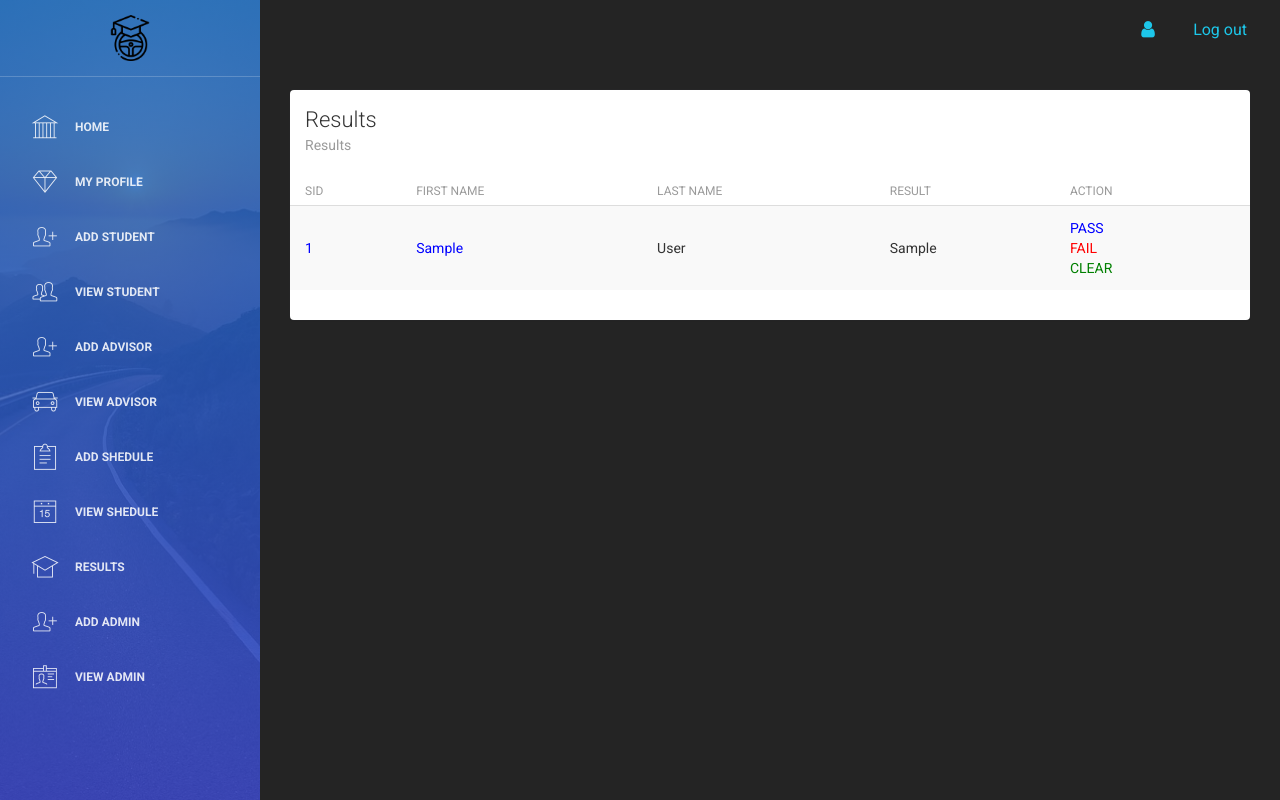
After one commit to nimesh2021/Aradhana_LMS, a PHP site: page /Employee/results.php in a window 1280 px wide. The commit adds this page. Run offline with PHP 8.4, Linux system fonts and the light colour scheme; the visitor is signed in with stand-in values (Sample User, id 1); tables that the repository leaves empty or names only in its code hold one stand-in row (values such as "Sample post"); some libraries are stand-ins or nearby versions.

Commit message:
Finalizing

```diff
--- a/Employee/add_users.php
+++ b/Employee/add_users.php
@@ -138,6 +138,7 @@ include 'validation.php';
 
                    <?php
                    $password = 12345678;
+                   $exam = "Not Attempted";
                    if(isset($_POST["submit1"])){
                        $f_name = check_strings($_POST["fname"]);
                        $l_name = check_strings($_POST["lname"]);
@@ -180,7 +181,7 @@ include 'validation.php';
                         <?php
 
                     }else{
-                        if (!mysqli_query($link,"INSERT into student (fname,lname,dob,gender,email,tp,address,nic,package,group1,password) values('$_POST[fname]','$_POST[lname]','$_POST[dob1]','$_POST[gender]','$_POST[email]','$_POST[phone]','$_POST[address1]','$_POST[nic]','$_POST[package]','$_POST[group1]','$password')")){
+                        if (!mysqli_query($link,"INSERT into student (fname,lname,dob,gender,email,tp,address,nic,package,group1,password,exam) values('$_POST[fname]','$_POST[lname]','$_POST[dob1]','$_POST[gender]','$_POST[email]','$_POST[phone]','$_POST[address1]','$_POST[nic]','$_POST[package]','$_POST[group1]','$password','$exam')")){
                             mysqli_error($link);
                         }
                         ?>
--- /dev/null
+++ b/Employee/assets/css/main.css
@@ -0,0 +1,13 @@
+.fail:hover{
+
+    color: rgb(219, 165, 94);
+
+}
+
+.pass:hover{
+    color: rgb(9, 214, 241);
+}
+
+.clear:hover{
+    color: chartreuse;
+}
--- a/Employee/header.php
+++ b/Employee/header.php
@@ -47,17 +47,15 @@ if(empty($_SESSION['aid'])){
     <meta name="viewport" content="width=device-width" />
 
 
-    <!-- Bootstrap core CSS     -->
     <link href="assets/css/bootstrap.min.css" rel="stylesheet" />
 
-    <!-- Animation library for notifications   -->
+
     <link href="assets/css/animate.min.css" rel="stylesheet"/>
 
-    <!--  Light Bootstrap Table core CSS    -->
     <link href="assets/css/light-bootstrap-dashboard.css?v=1.4.0" rel="stylesheet"/>
 
+    <link href="assets/css/main.css" rel="stylesheet" />
 
-    <!--  CSS for Demo Purpose, don't include it in your project     -->
     <link href="assets/css/demo.css" rel="stylesheet" />
 
 
@@ -166,6 +164,12 @@ if(empty($_SESSION['aid'])){
                         <p>View Shedule</p>
                     </a>
                 </li>
+                <li>
+                    <a href="results.php">
+                        <i class="pe-7s-study"></i>
+                        <p>Results</p>
+                    </a>
+                </li>
                 <?php
                 if($_SESSION['role']=="Admin"){
                 ?>
@@ -206,10 +210,7 @@ if(empty($_SESSION['aid'])){
                 <div class="collapse navbar-collapse">
                     <ul class="nav navbar-nav navbar-left">
                         <li>
-                            <a href="index.php" class="dropdown-toggle" data-toggle="dropdown">
 
-								<p class="hidden-lg hidden-md">Dashboard</p>
-                            </a>
                         </li>
 
 
--- /dev/null
+++ b/Employee/results.php
@@ -0,0 +1,69 @@
+<?php
+include 'header.php';
+include 'connection.php';
+
+$res=mysqli_query($link,"SELECT * FROM student");
+?>
+<title>View Users</title>
+
+
+<div class="content">
+            <div class="container-fluid">
+                <div class="row">
+                    <div class="col-md-12">
+                        <div class="card">
+                            <div class="header">
+                                <h4 class="title">Results</h4>
+                                <p class="category">Results</p>
+                            </div>
+                            <div class="content table-responsive table-full-width">
+                                <table class="table table-hover table-striped">
+                                    <thead>
+                                        <th>SID</th>
+                                    	<th>First Name</th>
+                                    	<th>Last Name</th>
+                                        <th>Result</th>
+                                        <th>Action</th>
+
+                                    </thead>
+                                    <tbody>
+
+                                    <?php
+                                    while($row=mysqli_fetch_array($res))
+                                     {
+                                       echo "<tr>";
+                                            echo "<td>"; ?> <a href="edit_student.php?id=<?php echo $row["sid"]; ?>"style="color: Blue;"><?php echo  $row["sid"];  ?></a> <?php   echo "</td>";
+                                        	echo "<td>"; ?> <a href="edit_student.php?id=<?php echo $row["sid"]; ?>"style="color: Blue;"><?php echo  $row["fname"];  ?></a> <?php   echo "</td>";
+                                        	echo "<td>"; echo $row["lname"]; echo "</td>";
+                                            echo "<td>"; echo $row["exam"]; echo "</td>";
+                                            echo "<td>"; ?> <a href="results_pass.php?id=<?php echo $row["sid"]; ?>"style="color: Blue;"><?php echo  "<div class='pass'>PASS</div>";  ?></a> <a href="results_fail.php?id=<?php echo $row["sid"]; ?>"style="color: RED;"><?php echo  "<div class='fail'>FAIL</div>";  ?></a> <a href="results_clear.php?id=<?php echo $row["sid"]; ?>"style="color: GREEN;"><?php echo  "<div class='clear'>CLEAR</div>";  ?></a> <?php   echo "</td>";
+                                       echo "</tr>";
+
+                                     }
+                                        ?>
+                                    </tbody>
+                                </table>
+
+                            </div>
+                        </div>
+                    </div>
+
+
+
+
+
+                </div>
+            </div>
+        </div>
+
+
+
+
+
+
+
+
+
+<?php
+include 'footer.php';
+?>
```
Also changed, not shown: Employee/results_clear.php (added, +19 -0 lines), Employee/results_fail.php (added, +19 -0 lines), Employee/results_pass.php (added, +19 -0 lines), Student/header.php (+6 -5 lines), Student/results.php (added, +69 -0 lines), Employee/assets/css/demo.css (line endings or trailing spaces), Employee/assets/img/back_favicon.ico (added), Employee/assets/img/favicon.ico, Student/assets/img/bakc_favicon.ico (added), Student/assets/img/favicon.ico, Student/assets/img/logo1.png, Student/assets/img/logo12.png (added), 1 other file.
